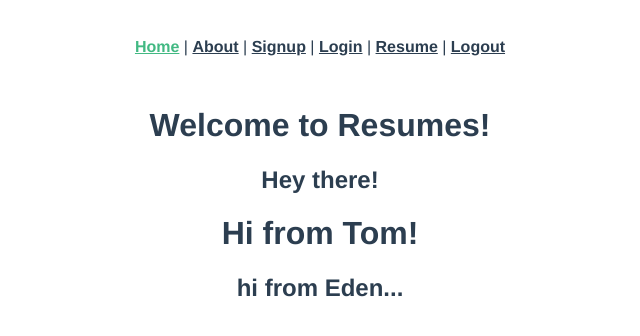
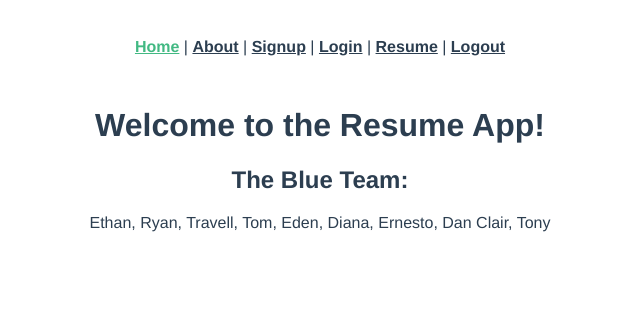
Before and after one commit to dtugui/personal_resume_frontend, a Vue app: page / in a window 1280 px wide. Shown: the top 336 px of the page, without its empty margins (320-960 px from the left). Built offline with nearby package versions, Linux system fonts and the light colour scheme.

Commit message:
Added full blue team names to the home page

```diff
--- a/src/views/About.vue
+++ b/src/views/About.vue
@@ -1,5 +1,6 @@
 <template>
   <div class="about">
-    <h1>This is an about page</h1>
+    <h1>This is what I am talking about page</h1>
+    <h5>Hey from Eden, Di, and Tom</h5>
   </div>
 </template>
--- a/src/views/Home.vue
+++ b/src/views/Home.vue
@@ -1,9 +1,18 @@
 <template>
   <div class="home">
     <h1>{{ message }}</h1>
-    <h2>Hey there!</h2>
-    <h1>Hi from Tom!</h1>
-    <h2>hi from Eden...</h2>
+    <h2>The Blue Team:</h2>
+    <p>
+      Ethan,
+      Ryan,
+      Travell,
+      Tom,
+      Eden,
+      Diana,
+      Ernesto,
+      Dan Clair,
+      Tony
+    </p>
   </div>
 </template>
 
@@ -13,7 +22,7 @@
 export default {
   data: function() {
     return {
-      message: "Welcome to Resumes!",
+      message: "Welcome to the Resume App!",
     };
   },
   created: function() {},
```
